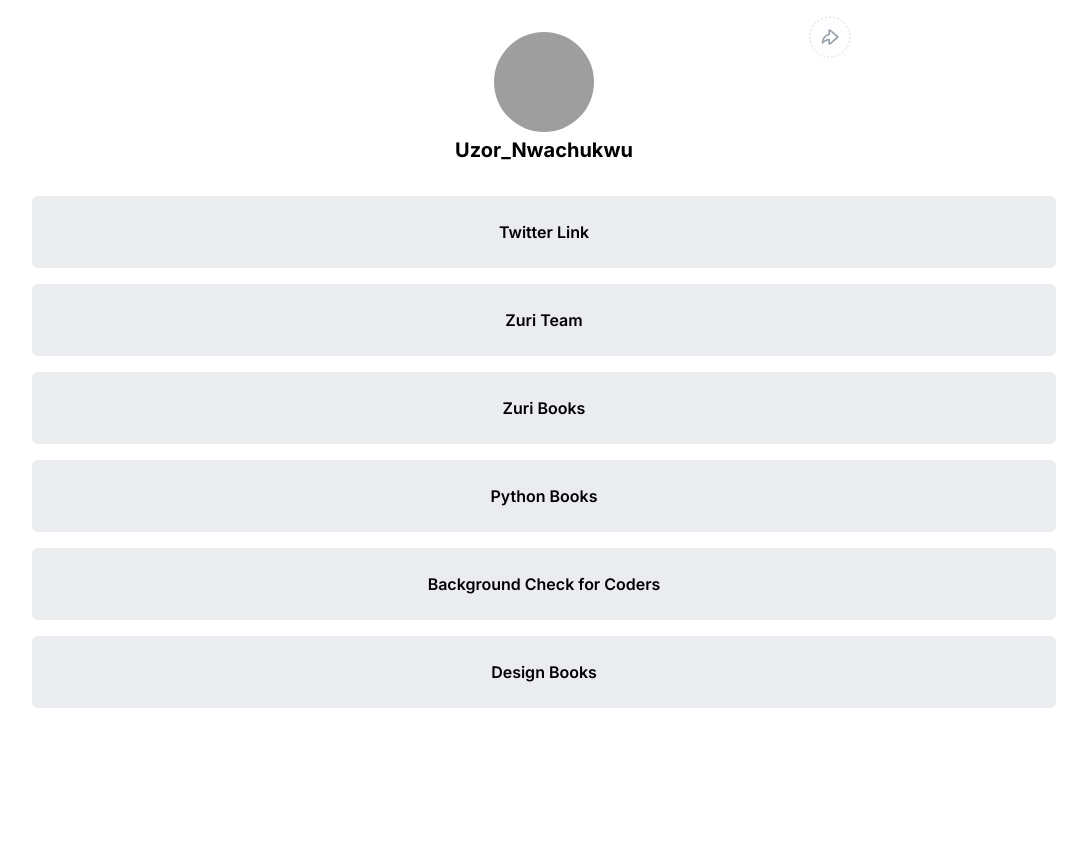
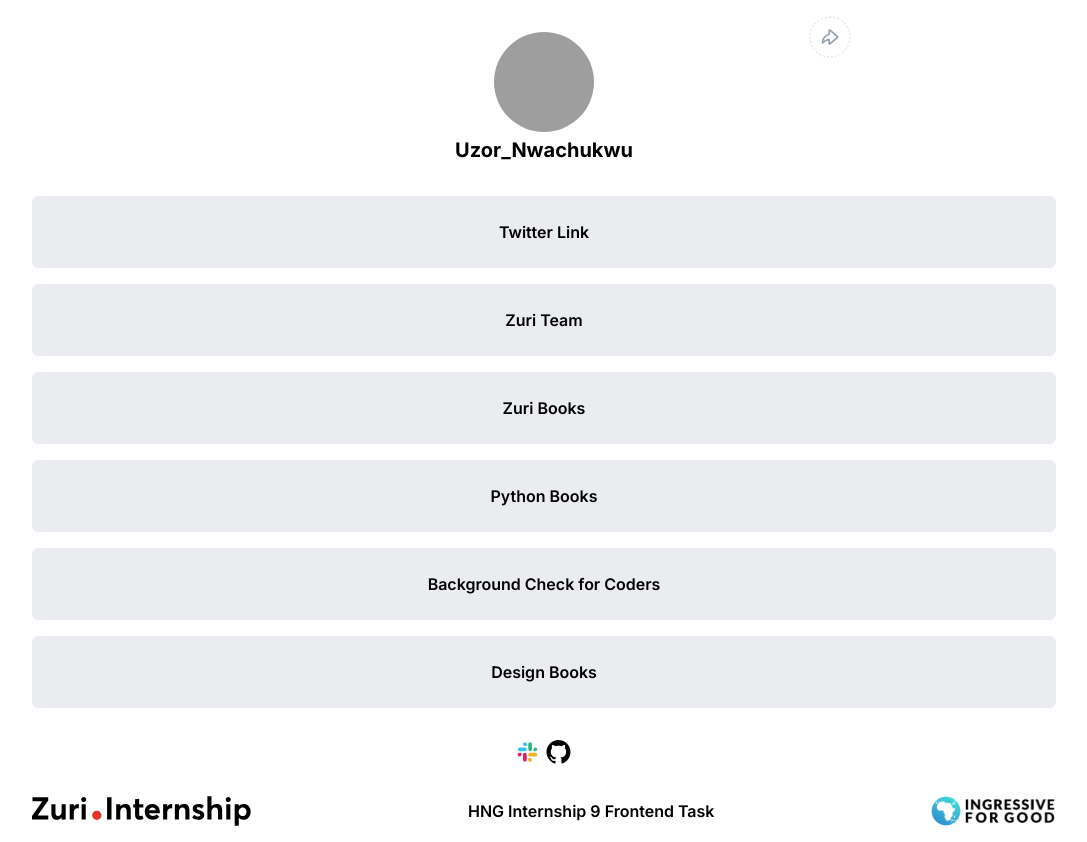
Before and after one commit to Nwachukwu-Uzor/hng9-frontend-task-1, a React (Vite) app: page / in a window 1280 px wide. Shown: the whole page, without its empty margins (96-1183 px from the left). Before the commit the page ends 800 px from the top, so only its background shows below. Built offline with nearby package versions, Linux system fonts and the light colour scheme; grey boxes are pictures that could not be loaded.

Commit message:
add: imports for Logos and Footer components in the UI

```diff
--- a/src/App.tsx
+++ b/src/App.tsx
@@ -1,14 +1,18 @@
 import React from "react";
 import Container from "./components/Container";
+import Footer from "./components/Footer";
 import Header from "./components/Header";
 import LinkButton from "./components/LinkButton";
 import Links from "./components/Links";
+import Logos from "./components/Logos";
 
-const App = () => {
+const App = (): JSX.Element => {
   return (
     <main>
       <Header />
       <Links />
+      <Logos />
+      <Footer />
     </main>
   );
 };
```
